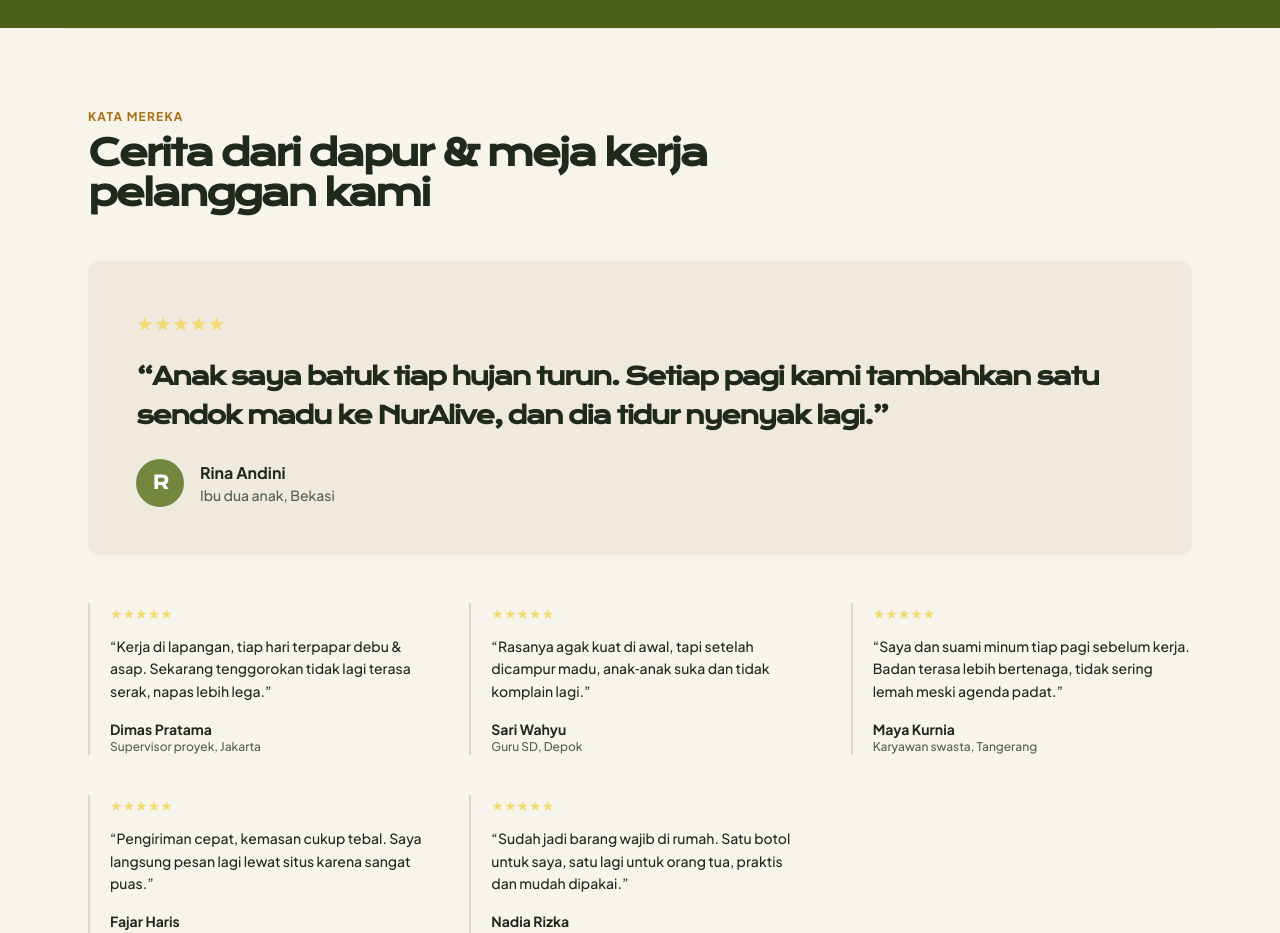
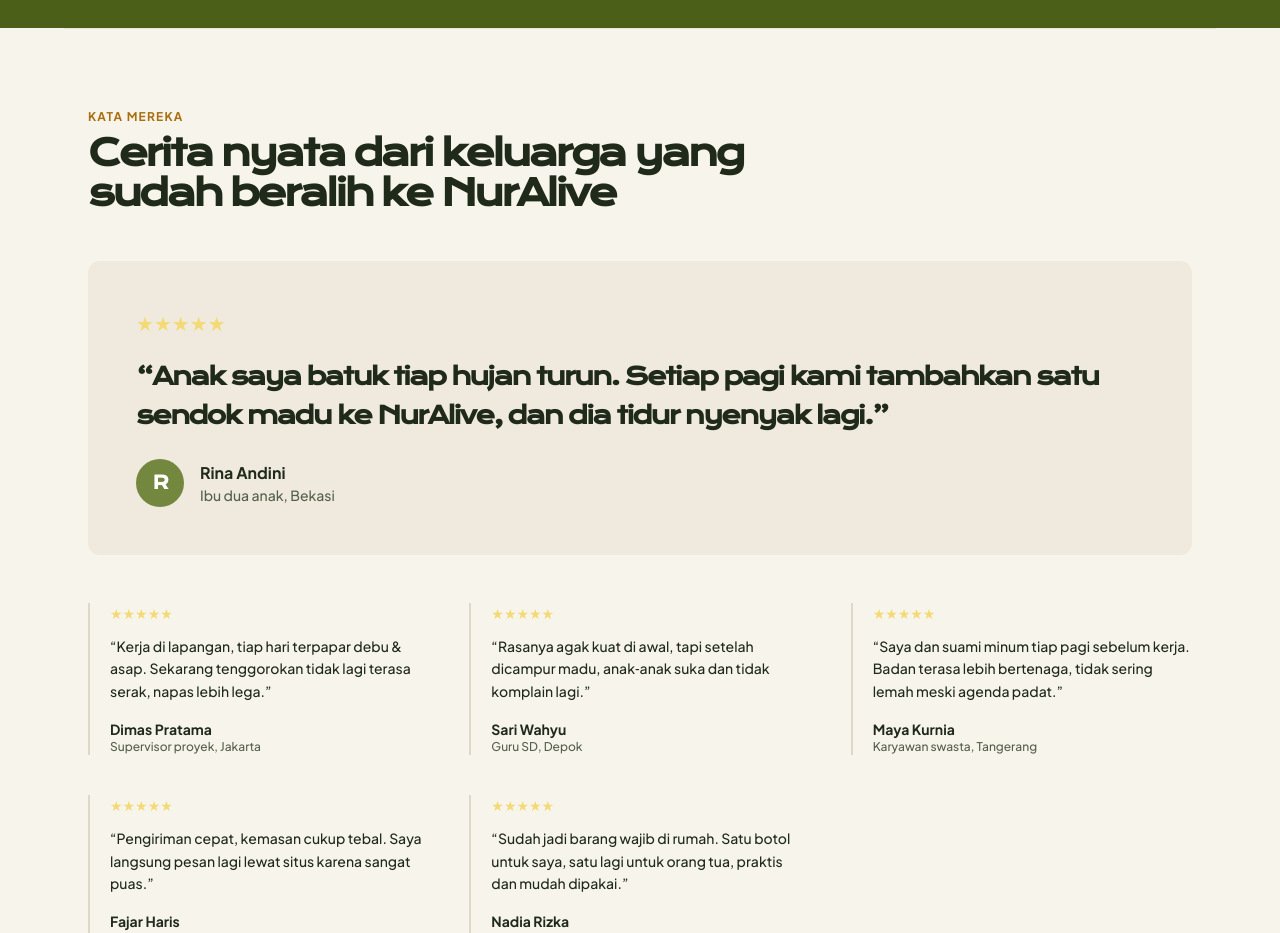
Before and after one commit to zoofasoup/nuralive, a Next.js app: page / in a window 1280 px wide. Shown: the part 3540-4473 px from the top of the page. Built offline with nearby package versions, Linux system fonts and the light colour scheme; no server answers.

Commit message:
Replace weird AI copy in testimonials with family-oriented copy

```diff
--- a/src/components/landing/Testimonials.tsx
+++ b/src/components/landing/Testimonials.tsx
@@ -10,7 +10,7 @@
         Kata mereka
       </p>
       <h2 className="font-display mt-2 max-w-2xl text-3xl font-bold text-ink sm:text-4xl">
-        Cerita dari dapur & meja kerja pelanggan kami
+        Cerita nyata dari keluarga yang sudah beralih ke NurAlive
       </h2>
 
       {heroTestimonial && (
```
